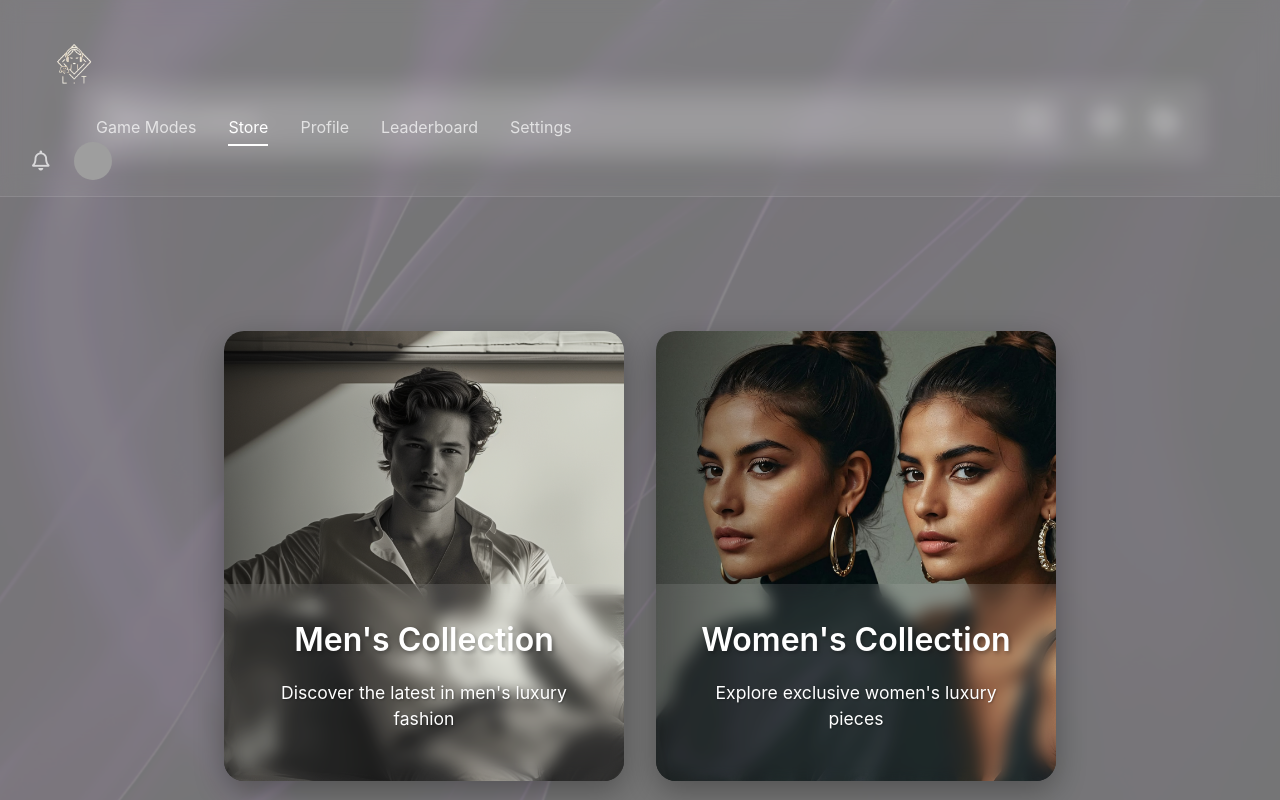
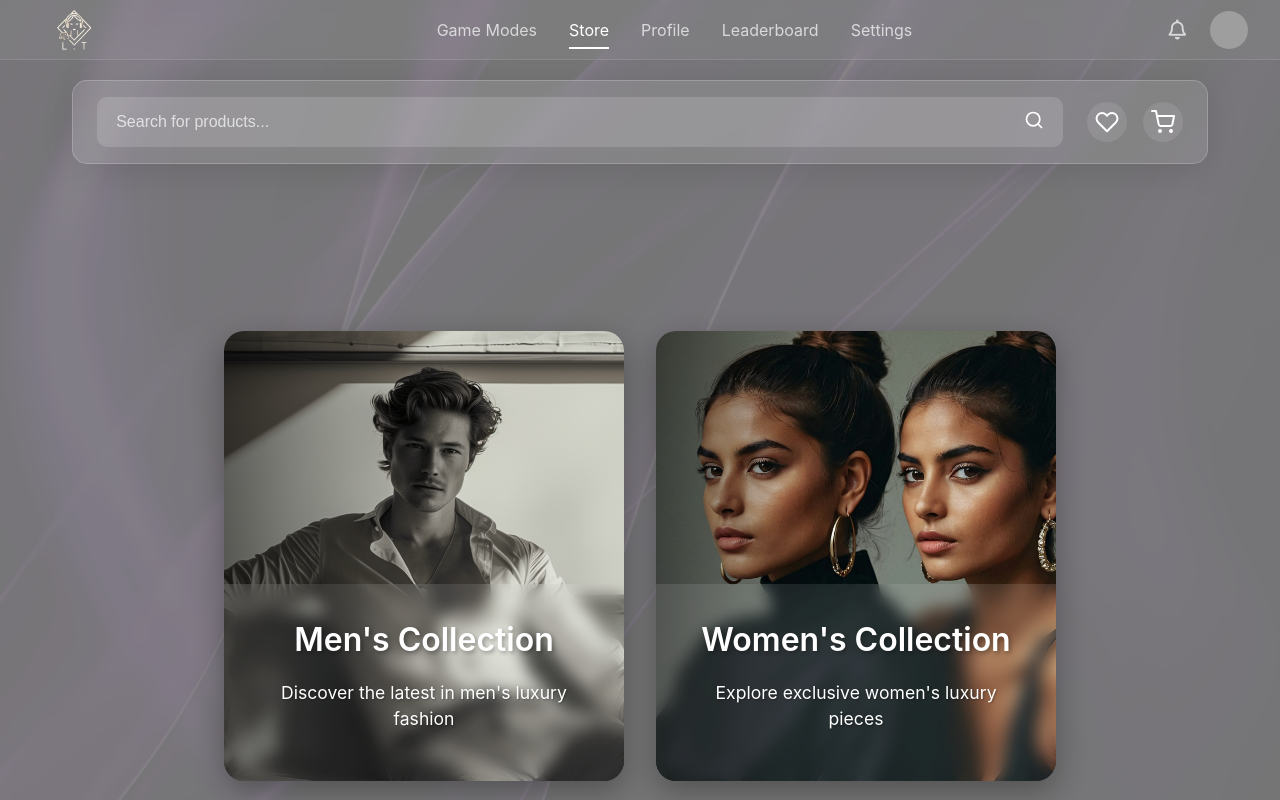
Before and after one commit to luxuryintaste-LIT/lit-ecommerce-backend, a React (Vite) app: page / in a window 1280 px wide. Shown: the top 800 px of the page. Built offline with nearby package versions, Linux system fonts and the light colour scheme; grey boxes are pictures that could not be loaded.

Commit message:
again fixed

```diff
--- a/src/styles/Navbar.css
+++ b/src/styles/Navbar.css
@@ -3,6 +3,10 @@
   top: 0;
   left: 0;
   width: 100%;
+  height: 60px;
+  display: flex;
+  justify-content: space-between;
+  align-items: center;
   padding: 1rem 2rem;
   z-index: 1000;
   background: rgba(255, 255, 255, 0.05);
```
